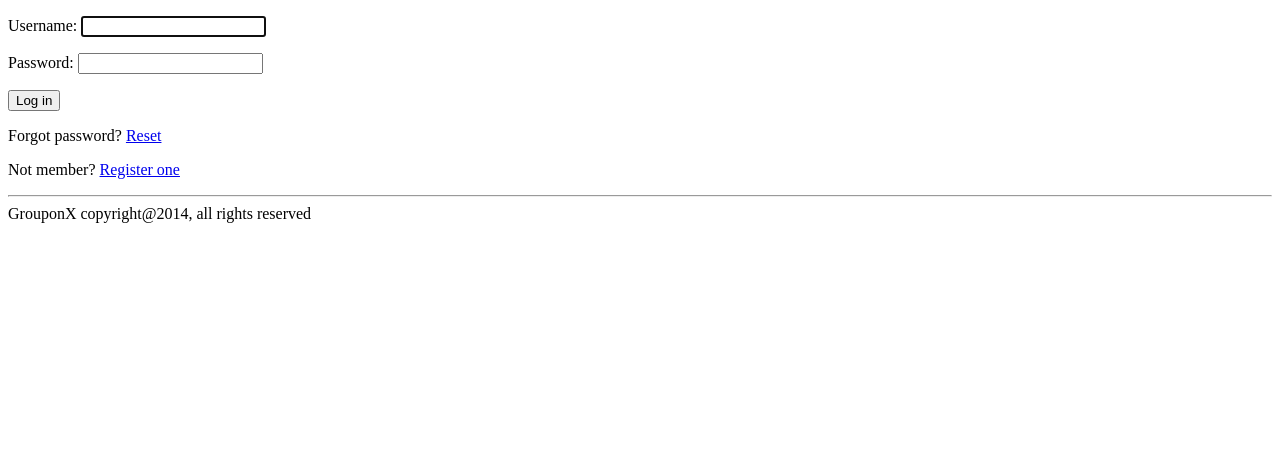
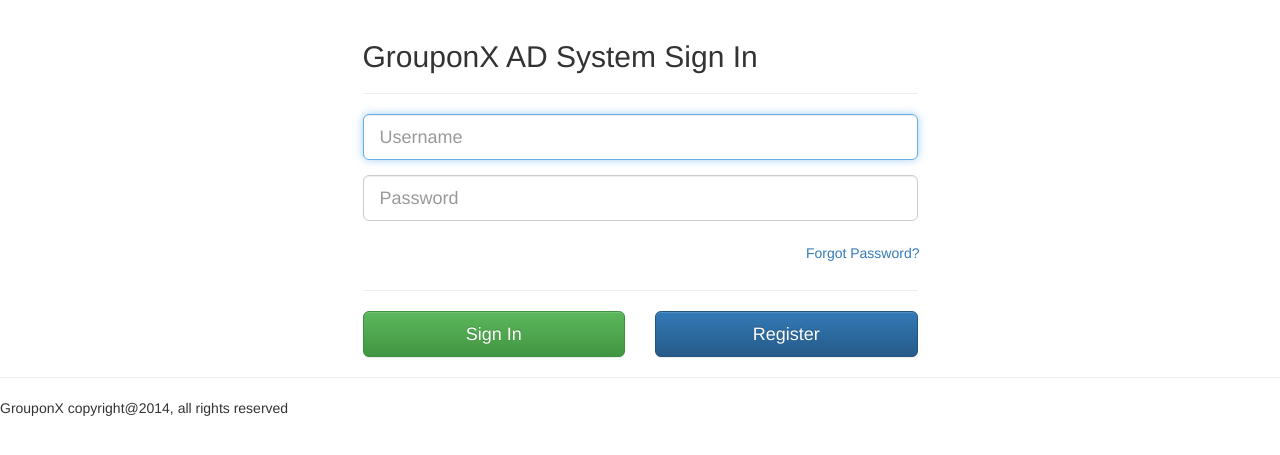
Before and after one commit to kailu/GrouponX, a Django app: page / in a window 1280 px wide. Shown: the top 455 px of the page. Run offline with Django 3.2, Linux system fonts and the light colour scheme; some libraries are stand-ins or nearby versions.

Commit message:
change login page

```diff
--- a/server/API/templates/base.html
+++ b/server/API/templates/base.html
@@ -5,6 +5,15 @@
 <head>
     <link rel="stylesheet" href="{{ STATIC_URL }}style.css" />
     <script src="//code.jquery.com/jquery-1.11.0.min.js"></script>
+<!-- Latest compiled and minified CSS -->
+<link rel="stylesheet" href="//maxcdn.bootstrapcdn.com/bootstrap/3.2.0/css/bootstrap.min.css">
+
+<!-- Optional theme -->
+<link rel="stylesheet" href="//maxcdn.bootstrapcdn.com/bootstrap/3.2.0/css/bootstrap-theme.min.css">
+
+<!-- Latest compiled and minified JavaScript -->
+<script src="//maxcdn.bootstrapcdn.com/bootstrap/3.2.0/js/bootstrap.min.js"></script>
+
     <title>{% block title %}Welcome to GrouponX{% endblock %}</title>
 </head>
 
--- a/server/API/templates/registration/login.html
+++ b/server/API/templates/registration/login.html
@@ -1,15 +1,58 @@
 {% extends "base.html" %}
 {% load i18n %}
 
+
 {% block content %}
+<script>
+   $( document ).ready(function(){
+   $('#id_username').addClass('form-control input-lg');
+   $('#id_password').addClass('form-control input-lg');
+
+   $('#id_username').attr('placeholder','Username');
+   $('#id_password').attr('placeholder','Password');
+}
+   );
+</script>
+
 <form method="post" action=".">
   {% csrf_token %}
-  {{ form.as_p }}
 
-  <input type="submit" value="{% trans 'Log in' %}" />
-  <input type="hidden" name="next" value="{{ next }}" />
-</form>
+<!--- main content -->
+<div class="container">
 
-<p>{% trans "Forgot password" %}? <a href="{% url 'pwd_reset' %}">{% trans "Reset" %}</a></p>
-<p>{% trans "Not member" %}? <a href="{% url 'register' %}">{% trans "Register one" %}</a></p>
+<div class="row" style="margin-top:20px">
+    <div class="col-xs-12 col-sm-8 col-md-6 col-sm-offset-2 col-md-offset-3">
+		<form role="form">
+			<fieldset>
+				<h2>GrouponX AD System Sign In</h2>
+				<hr class="colorgraph">
+				<div class="form-group">
+				  {{ form.username }}
+				</div>
+				<div class="form-group">
+<!--                    <input type="password" name="password" id="password" class="form-control input-lg" placeholder="Password">
+	-->
+{{ form.password }}
+			</div>
+				<div class="row">
+
+					<a href="{% url 'pwd_reset' %}" class="btn btn-link pull-right">Forgot Password?</a>
+				</div>
+
+				<hr class="colorgraph">
+				<div class="row">
+					<div class="col-xs-6 col-sm-6 col-md-6">
+                        <input type="submit" class="btn btn-lg btn-success btn-block" value="Sign In">
+					</div>
+					<div class="col-xs-6 col-sm-6 col-md-6">
+						<a href="{% url 'register' %}" class="btn btn-lg btn-primary btn-block">Register</a>
+					</div>
+				</div>
+			</fieldset>
+		</form>
+	</div>
+</div>
+
+</div>
+
 {% endblock %}
```
